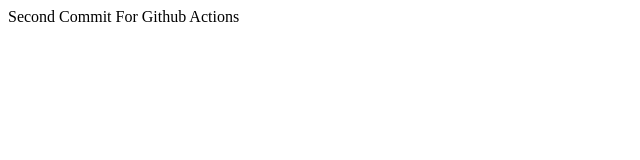
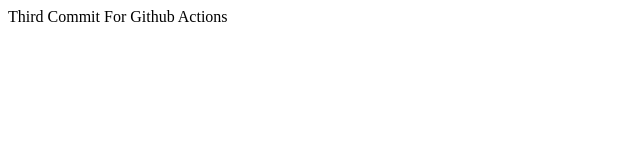
Before and after one commit to gilljennifer057/test, a plain HTML site: page index.html in a window 1280 px wide. Shown: the full height of the page, 0-640 px from the left. Drawn offline with Linux system fonts and the light colour scheme.

Commit message:
Update index.html

```diff
--- a/index.html
+++ b/index.html
@@ -6,6 +6,6 @@
     <title>Document</title>
   </head>
   <body>
-    <div>Second Commit For Github Actions</div>
+    <div>Third Commit For Github Actions</div>
   </body>
 </html>
```
